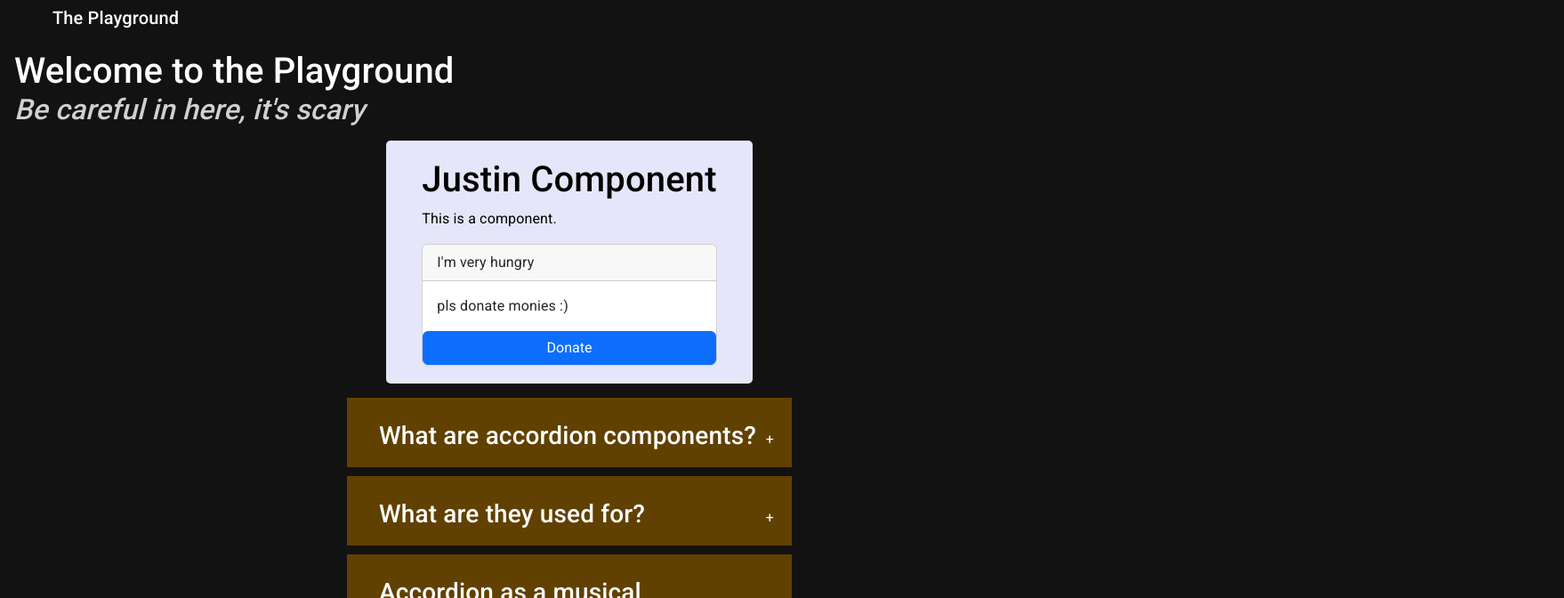
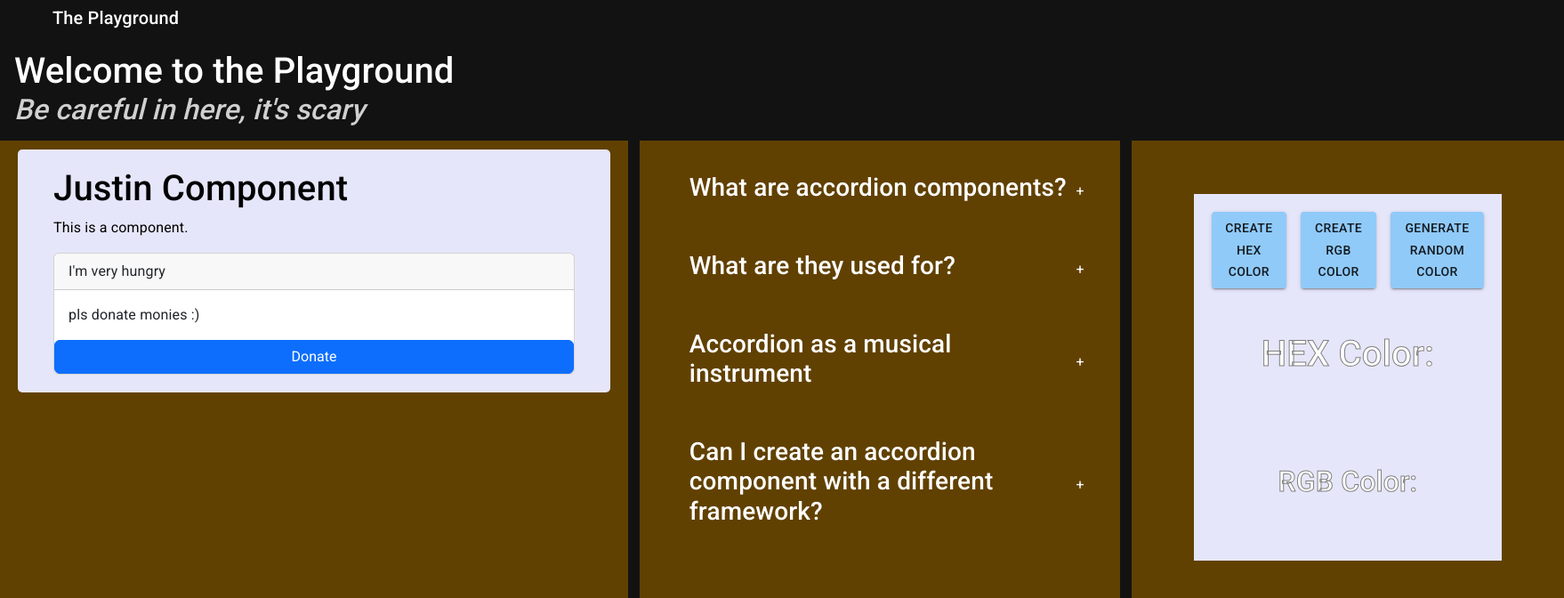
Before and after one commit to TheD4nM4n/react-testing, a React (Vite) app: page /justin in a window 1280 px wide. Shown: the top 672 px of the page at 89% size, 1758 px wide, since content can reach past the window. Built offline with nearby package versions, Linux system fonts and the light colour scheme; no server answers; some icons are missing.

Commit message:
Made the grid layout in JustinPage a little better

```diff
--- a/src/components/Accordian/style.css
+++ b/src/components/Accordian/style.css
@@ -1,7 +1,7 @@
 .wrapper {
     display: flex;
     height: min-content;
-    width: 100vw;
+    width: auto;
     justify-content: center;
     align-items: center;
 }
--- a/src/components/JustinComponent/JustinComponent.module.css
+++ b/src/components/JustinComponent/JustinComponent.module.css
@@ -1,9 +1,12 @@
 .justincomponent {
+    height: auto;
+    width: auto;
     background-color: lavender;
     color: black;
     padding: 20px 40px;
     border-radius: 5px;
     border: none;
+    margin: auto;
 }
 
 .hbutton {
--- a/src/components/RCG/RCG.module.css
+++ b/src/components/RCG/RCG.module.css
@@ -1,5 +1,7 @@
 .wrapper{
     justify-content: center;
+    width: auto;
+    height: auto;
     padding: 20px;
     margin: 50px 50px;
 }
@@ -11,7 +13,7 @@
     width: auto;
     justify-content: center;
     text-align: center;
-    margin: 100px auto;
+    margin: 50px auto;
 }
 
 .button{
--- a/src/pages/JustinPage/JustinPage.module.css
+++ b/src/pages/JustinPage/JustinPage.module.css
@@ -0,0 +1,12 @@
+.item{
+    display: flex;
+    padding: 20px;
+}
+
+.cardcontainer{
+    display: grid;
+    grid-template: auto / auto auto auto;
+    grid-gap: 1%;
+    justify-items: auto;
+    justify-content: auto;
+}
--- a/src/pages/JustinPage/JustinPage.tsx
+++ b/src/pages/JustinPage/JustinPage.tsx
@@ -3,6 +3,8 @@ import Accordian from "../../components/Accordian/Accordian";
 import RCG from "../../components/RCG/RCG";
 import StarRating from "../../components/StarRating/StarRating"
 import ImageSlider from "../../components/ImageSlider/ImageSlider"
+import { Grid } from "@mui/material";
+import styles from "./JustinPage.module.css"
 
 function JustinPage() {
   return (
@@ -15,12 +17,12 @@ function JustinPage() {
           Be careful in here, it's scary
         </i>
       </h2>
-      <div className="card-container">
-        <JustinComponent />
-        <Accordian />
-        <RCG />
-        <StarRating numberOfStars={10}/>
-        <ImageSlider url={'https://picsum.photos/v2/list'} limit={'10'} page={'1'}/>
+      <div className={styles.cardcontainer}>
+        <div className="item"><JustinComponent /></div>
+        <div className="item"><Accordian /></div>
+        <div className="item"><RCG /></div>
+        <div className="item"><StarRating numberOfStars={10}/></div>
+        <div className="item"><ImageSlider url={'https://picsum.photos/v2/list'} limit={'10'} page={'1'}/></div>
       </div>
   </div>
   );
```
